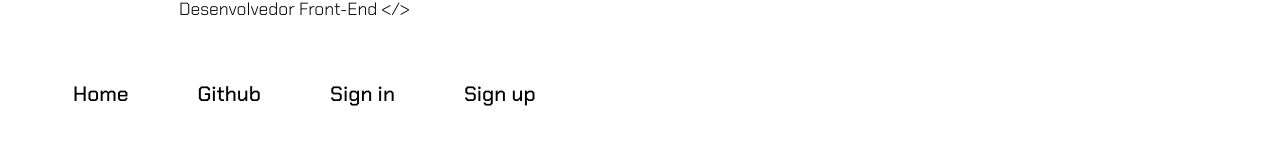
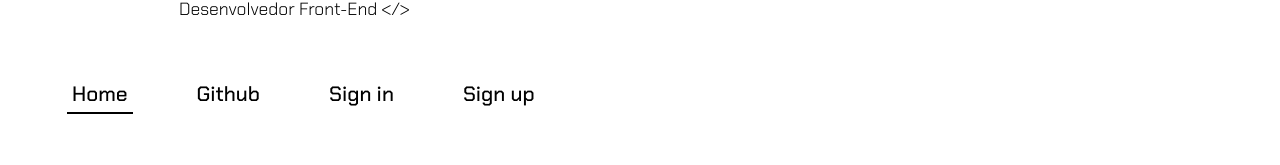
Before and after one commit to eupedrobarbosa/ProjetoWeb05, a plain HTML site: page index.html in a window 1280 px wide. In both pictures the pointer is over the link "Home". Shown: the part 130-295 px from the top of the page. Drawn offline with Linux system fonts and the light colour scheme.

Commit message:
Update style.css

```diff
--- a/css/style.css
+++ b/css/style.css
@@ -70,8 +70,9 @@ body{
 }
 
 .nav-home-style a:hover{
-    margin-left: 4px;
+    margin-left: 3px;
     transition-duration: 1s;
+    border-bottom: 2px solid black;
 }
 
 .main-home-style{
```
